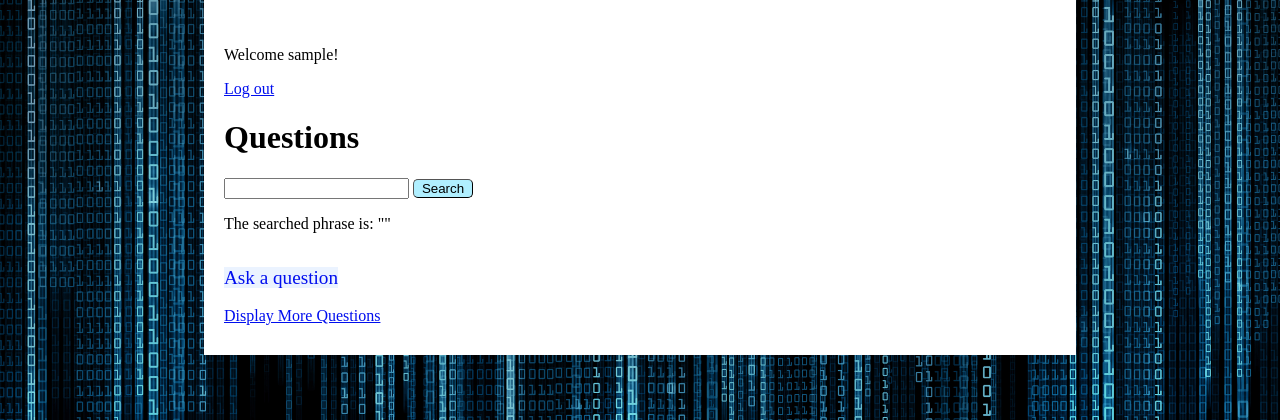
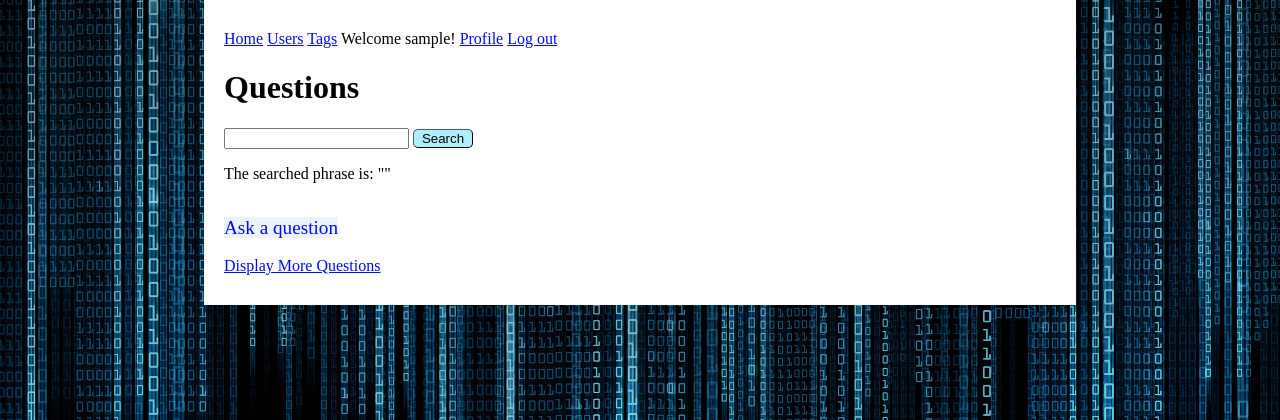
Before and after one commit to zsofiam/ask-mate-3-python, a Flask app: template templates/index.html in a window 1280 px wide. Shown: the top 420 px of the page. Run offline with Flask 2, Linux system fonts and the light colour scheme; the template is opened without the code that fills it, so the values that code supplies are empty; the visitor is signed in with stand-in values (Sample User, id 1).

Commit message:
add navbar basic layout without style

```diff
--- a/static/CSS/style.css
+++ b/static/CSS/style.css
@@ -27,6 +27,9 @@
     background-image: none;
     background-color: white;
 }
+/*.nav-right {*/
+/*    float: right;*/
+/*}*/
 .error {
     color: red;
 }
--- a/templates/index.html
+++ b/templates/index.html
@@ -7,12 +7,19 @@
 </head>
 <body>
     <div class="container">
-    {% if 'username' in session %}
-        <p>Welcome {{ session['username'] }}!</p>
-        <a href="/logout">Log out</a>
-    {% else %}
-        <a href="/login">Log in</a><br>
-    {% endif %}
+        <nav>
+        <a href="/">Home</a>
+        {% if 'username' in session %}
+            <a href="/users">Users</a>
+            <a href="/tags">Tags</a>
+            <span class="nav-right">Welcome {{ session['username'] }}!</span>
+            <a class="nav-right" href="/user/{{ session['user_id'] }}">Profile</a>
+            <a class="nav-right" href="/logout">Log out</a>
+        {% else %}
+            <a class="nav-right" href="/registration">Sign in</a>
+            <a class="nav-right" href="/login">Log in</a><br>
+        {% endif %}
+        </nav>
         <h1>Questions</h1>
         <form action="/search" method="get">
             <input type="text" name="q"> <input class="button all-buttons" type="submit" value="Search">
```
